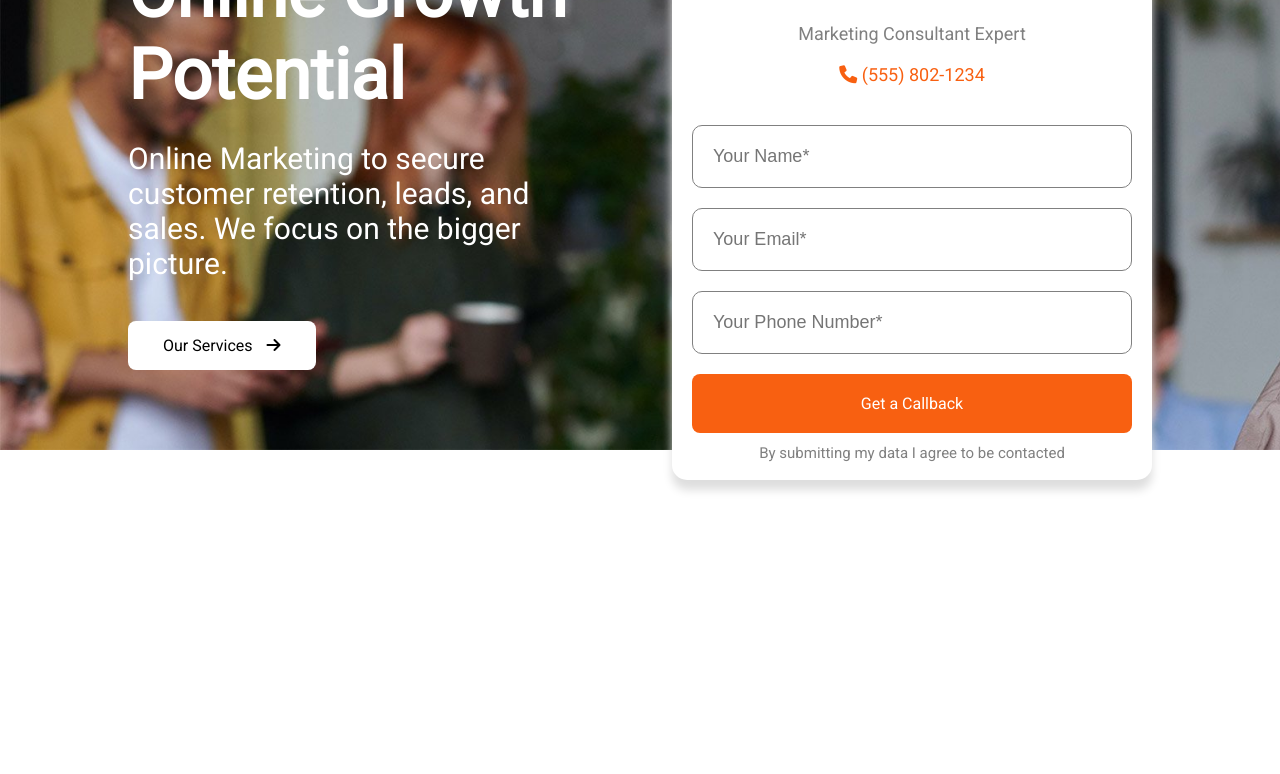
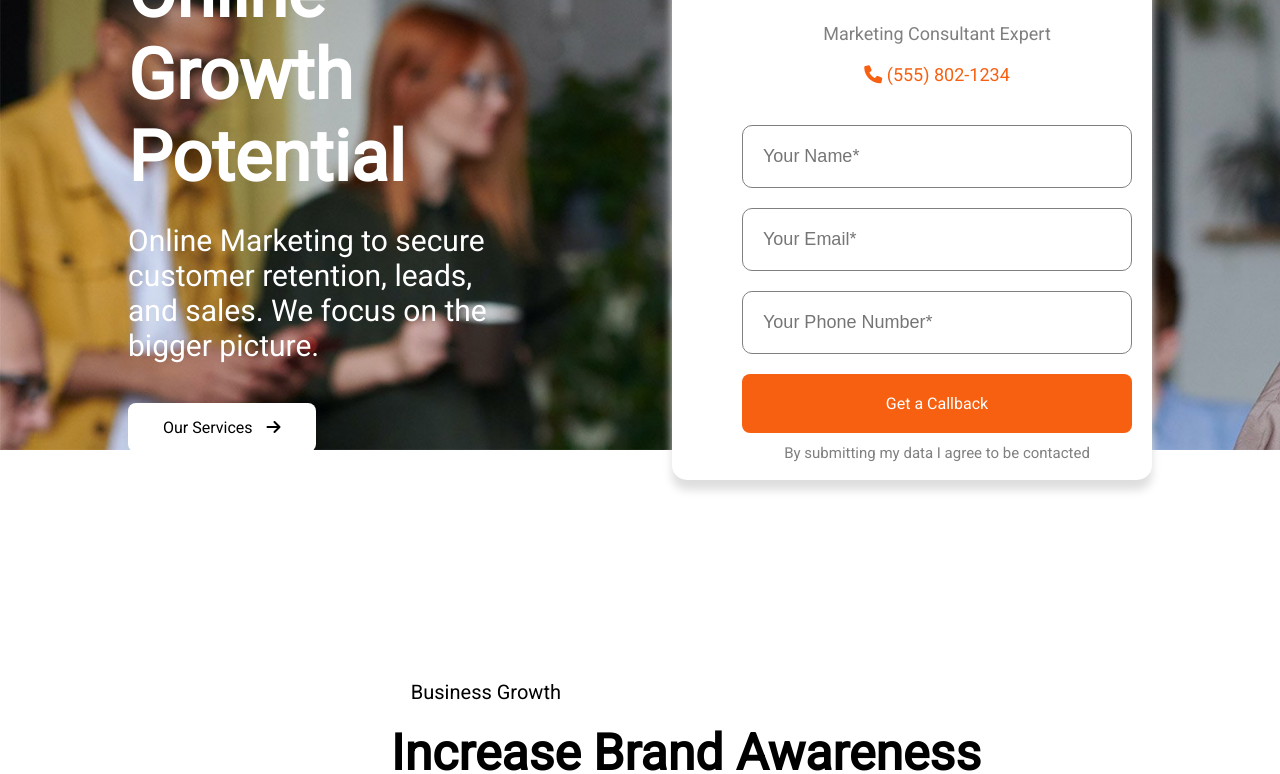
Before and after one commit to SimoneBaca/proj-html-vuejs, a Vue app: page / in a window 1280 px wide. Shown: the part 350-1124 px from the top of the page. Before the commit the page ends 870 px from the top, so only its background shows below. Built offline with nearby package versions, Linux system fonts and the light colour scheme.

Commit message:
add Brands without img

```diff
--- /dev/null
+++ b/src/components/BrandsWeWork.vue
@@ -0,0 +1,78 @@
+<template>
+    <div class="brands-area">
+
+        <h2>Some Brands We Work With</h2>
+
+        <p>Quisque aliquet, libero consequat elementum convallis</p>
+
+        <ul class="brands-list">
+            <li v-for="(brands, index) in brands" :key="index">
+                <img :src="brands.thumb" :alt="brands.alt">
+            </li>
+        </ul>
+    </div>
+</template>
+
+
+<script>
+export default {
+    name: "BrandsWeWork",
+    data: function() {
+        return {
+            brands: [
+                {
+                    name: 'abstract',
+
+                    alt: 'logo abstract'
+                },
+                {
+                    name: 'cglobal',
+                    alt: 'logo cglobal'
+                },
+                {
+                    name: 'next',
+                    alt: 'logo next'
+                },
+                {
+                    name: 'hemisferio',
+                    alt: 'logo hemisferio'
+                },
+                {
+                    name: 'spaces',
+                    alt: 'logo spaces'
+                },
+                {
+                    name: 'digitalbox',
+                    alt: 'logo digitalbox'
+                }
+            ]
+        }
+    }
+}
+</script>
+
+
+<style lang="scss" scoped>
+.brands-area {
+    padding-top: 200px;
+    text-align: center;
+    h2 {
+        font-size: 50px;
+    }
+    p {
+        font-size: 20px;
+        padding-top: 20px;
+    }
+    ul {
+        padding-top: 60px;
+        display: flex;
+        justify-content: center;
+        li {
+            padding: 0 30px;
+            img {
+                width: 140px;
+            }
+        }
+    }
+}
+</style>
--- a/src/components/Jumbotron.vue
+++ b/src/components/Jumbotron.vue
@@ -1,5 +1,6 @@
 <script>
   import ExpertConsultant from "./Expertconsultant.vue";
+
   export default {
     name: "Jumbotron",
     components: {
@@ -62,6 +63,7 @@
       }
     }
     .expert-consultant {
+      padding-left: 50px;
       position: relative;
       top: -20px;
     }
--- a/src/components/Main.vue
+++ b/src/components/Main.vue
@@ -1,19 +1,54 @@
 <script>
+import SingleRowBenefit from "./SingleRowBenefit.vue";
+import BrandsWeWork from "./BrandsWeWork.vue";
+
 export default {
   name: "Main",
+  components: {
+    SingleRowBenefit,
+    BrandsWeWork,
+  },
+  data: function() {
+    return {
+        benefits: [
+            {
+
+                upTitle: 'Business Growth',
+                title: 'Increase Brand Awareness',
+                subTitle: 'Lorem ipsum dolor sit amet, consectetur adipiscing elit. Sed auctor placerat luctus. Nullam sit amet ante sed orci convallis gravida et at massa.',
+                button: 'Get a Consultation',
+                isReverse: false
+            },
+            {
+
+                upTitle: 'Investors In People',
+                title: 'In-House Sales Training',
+                subTitle: 'Lorem ipsum dolor sit amet, consectetur adipiscing elit. Sed auctor placerat luctus. Nullam sit amet ante sed orci convallis gravida et at massa.',
+                button: 'Get a Consultation',
+                isReverse: true
+            },
+            {
+
+                upTitle: 'Social Media Analysis',
+                title: 'Harness Your Social Proof',
+                subTitle: 'Lorem ipsum dolor sit amet, consectetur adipiscing elit. Sed auctor placerat luctus. Nullam sit amet ante sed orci convallis gravida et at massa.',
+                button: 'Get a Consultation',
+                isReverse: false
+            },
+        ]
+    }
+  }
 }
 </script>
 
 
+<template>
+    <main class="container">
 
-<template>
-    <div>
-
-    </div>
+<SingleRowBenefit v-for="(benefits, index) in benefits" :key="index" :benefitsArray="benefits" />
+<BrandsWeWork />
+</main>
 </template>
-
-
-
 
 <style lang="scss" scoped>
 </style>
--- /dev/null
+++ b/src/components/SingleRowBenefit.vue
@@ -0,0 +1,78 @@
+<template>
+    <div class="content">
+        <div class="row" :class="{'reverse' :benefitsArray.isReverse}">
+
+            <!-- Logo -->
+            <div class="logo-area">
+                <img :src="benefitsArray.logo" alt="logo 1">
+            </div>
+
+            <!-- Area Text -->
+            <div class="text-area">
+
+                <img :src="benefitsArray.icon" alt="">
+
+                <span>{{benefitsArray.upTitle}}</span>
+
+                <h3>{{benefitsArray.title}}</h3>
+
+                <p>{{benefitsArray.subTitle}}</p>
+
+                <a class="primary-button" href="#">
+                    {{benefitsArray.button}}
+                </a>
+            </div>
+
+        </div>
+    </div>
+</template>
+
+
+<script>
+
+export default {
+  name: "SingleRowBenefit",
+  props: {
+    benefitsArray: Object
+  }
+}
+</script>
+
+
+<style lang="scss" scoped>
+// @import '../style/variables';
+// @import '../style/generals';
+.row {
+    display: flex;
+    align-items: center;
+
+    padding-top: 230px;
+    .logo-area {
+        padding-right: 230px;
+    }
+    .text-area {
+        img {
+            vertical-align: middle;
+        }
+        span {
+            font-size: 20px;
+            padding-left: 20px;
+        }
+        h3 {
+            font-size: 50px;
+            padding: 20px 0;
+        }
+        p {
+            font-size: 22px;
+            padding-bottom: 25px;
+        }
+    }
+}
+.reverse {
+    flex-direction: row-reverse;
+    .logo-area {
+        padding-right: 0;
+        padding-left: 230px;
+    }
+}
+</style>
--- a/src/style/commons.scss
+++ b/src/style/commons.scss
@@ -5,7 +5,7 @@
     display: block;
     background-color: $primary-color;
     color: white;
-    padding: 10px 20px;
+    padding: 15px 35px;
     border-radius: 8px;
 }
 
```
